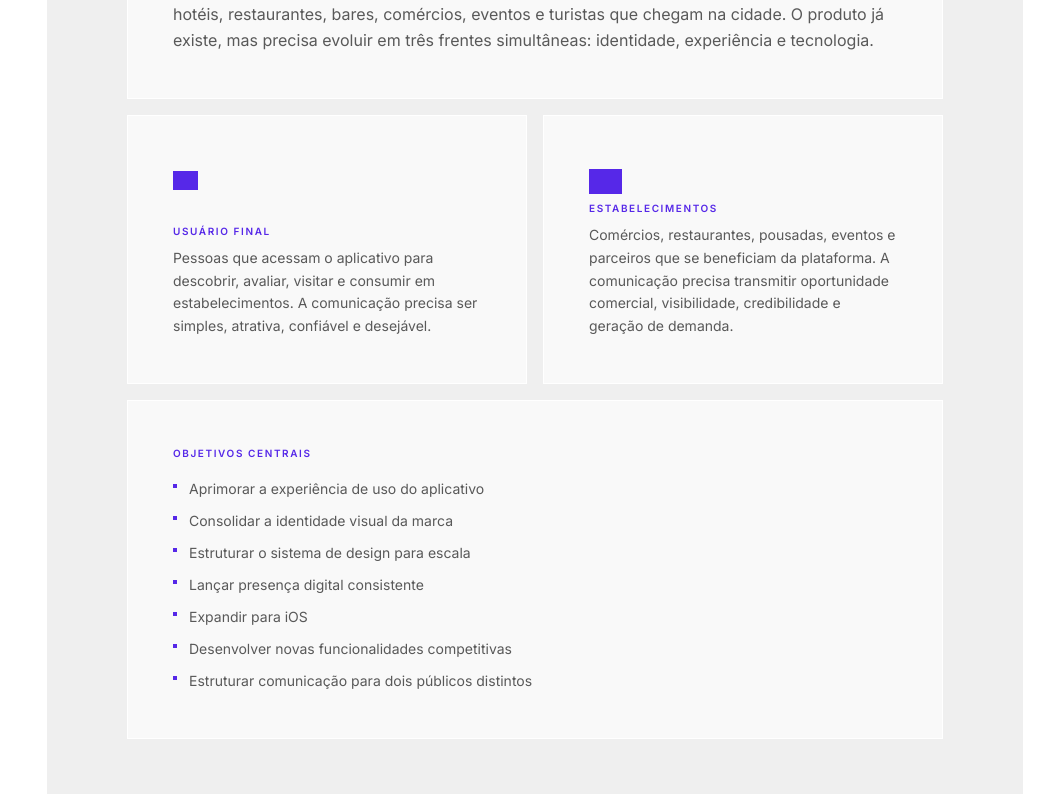
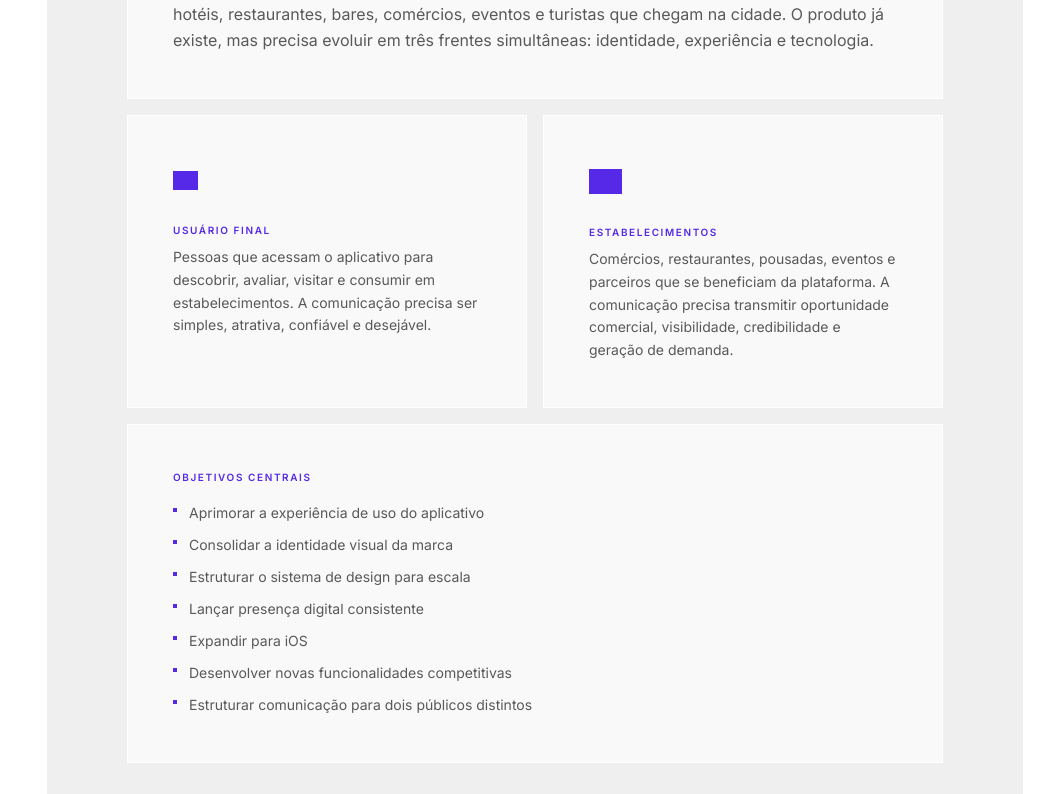
Before and after one commit to chuvstudiodesign/design-system-chuv, a Next.js app: page /styleguide/site-sections/proposta-kito in a window 1280 px wide. Shown: the part 1326-2120 px from the top of the page, without its empty margins (241-1280 px from the left). Built offline with nearby package versions, Linux system fonts and the light colour scheme; grey boxes are pictures that could not be loaded; a web font is replaced by a local one.

Commit message:
fix: gap-6 between icon and label in S02 cards

```diff
--- a/src/app/styleguide/site-sections/proposta-kito/page.tsx
+++ b/src/app/styleguide/site-sections/proposta-kito/page.tsx
@@ -338,7 +338,7 @@ export default function PropostaKitoPage() {
             </Typography>
           </div>
           <div className="grid grid-cols-1 sm:grid-cols-2 gap-4">
-            <div className="rounded-none border border-white bg-[#f9f9f9] p-[var(--card-padding)] flex flex-col justify-between min-h-[200px]">
+            <div className="rounded-none border border-white bg-[#f9f9f9] p-[var(--card-padding)] flex flex-col gap-6 min-h-[200px]">
               <EditableIcon namespace={NS} id="s02.usuario.icon" fallbackIconId={c("s02.usuario.icon")} alt={c("s02.usuario.label")} strategy={{ kind: "frameHeight", frameHeight: 410, targetHeight: 47 }} />
               <div className="flex flex-col gap-2">
                 <p className="text-[10px] font-semibold uppercase tracking-[0.16em] text-primary">
@@ -349,7 +349,7 @@ export default function PropostaKitoPage() {
                 </Typography>
               </div>
             </div>
-            <div className="rounded-none border border-white bg-[#f9f9f9] p-[var(--card-padding)] flex flex-col justify-between min-h-[200px]">
+            <div className="rounded-none border border-white bg-[#f9f9f9] p-[var(--card-padding)] flex flex-col gap-6 min-h-[200px]">
               <EditableIcon namespace={NS} id="s02.estabelecimento.icon" fallbackIconId={c("s02.estabelecimento.icon")} alt={c("s02.estabelecimento.label")} strategy={{ kind: "frameHeight", frameHeight: 410, targetHeight: 47 }} />
               <div className="flex flex-col gap-2">
                 <p className="text-[10px] font-semibold uppercase tracking-[0.16em] text-primary">
@@ -608,7 +608,7 @@ export default function PropostaKitoPage() {
         />
         <div className="grid grid-cols-1 sm:grid-cols-2 gap-4">
           {s10Items.map(({ id, iconKey, labelKey, bodyKey, badge }) => (
-            <div key={id} className="rounded-none border border-white bg-[#f9f9f9] p-[var(--card-padding)] flex flex-col justify-between min-h-[200px]">
+            <div key={id} className="rounded-none border border-white bg-[#f9f9f9] p-[var(--card-padding)] flex flex-col gap-6 min-h-[200px]">
               <div className="flex items-start justify-between gap-4">
                 <EditableIcon namespace={NS} id={iconKey} fallbackIconId={c(iconKey as ContentKey)} alt={c(labelKey as ContentKey)} strategy={{ kind: "frameHeight", frameHeight: 410, targetHeight: 47 }} />
                 {badge && (
```
